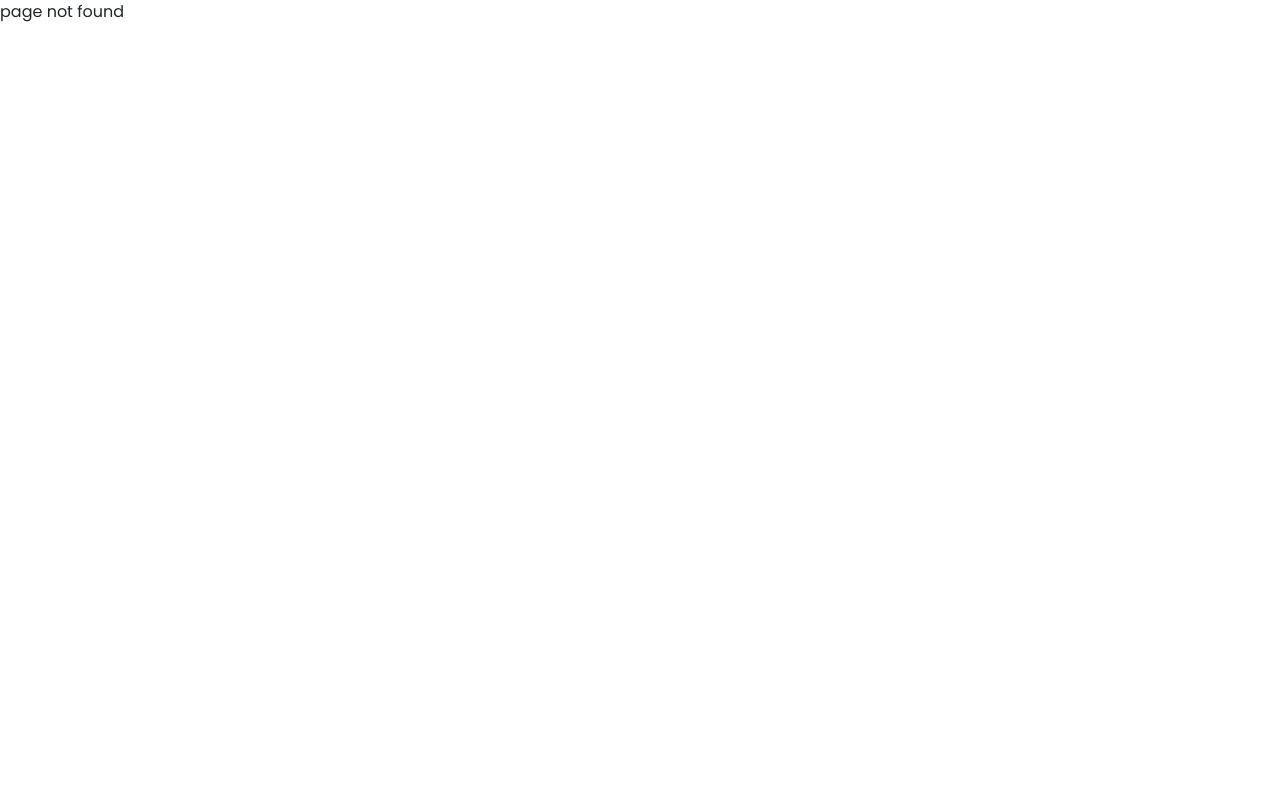
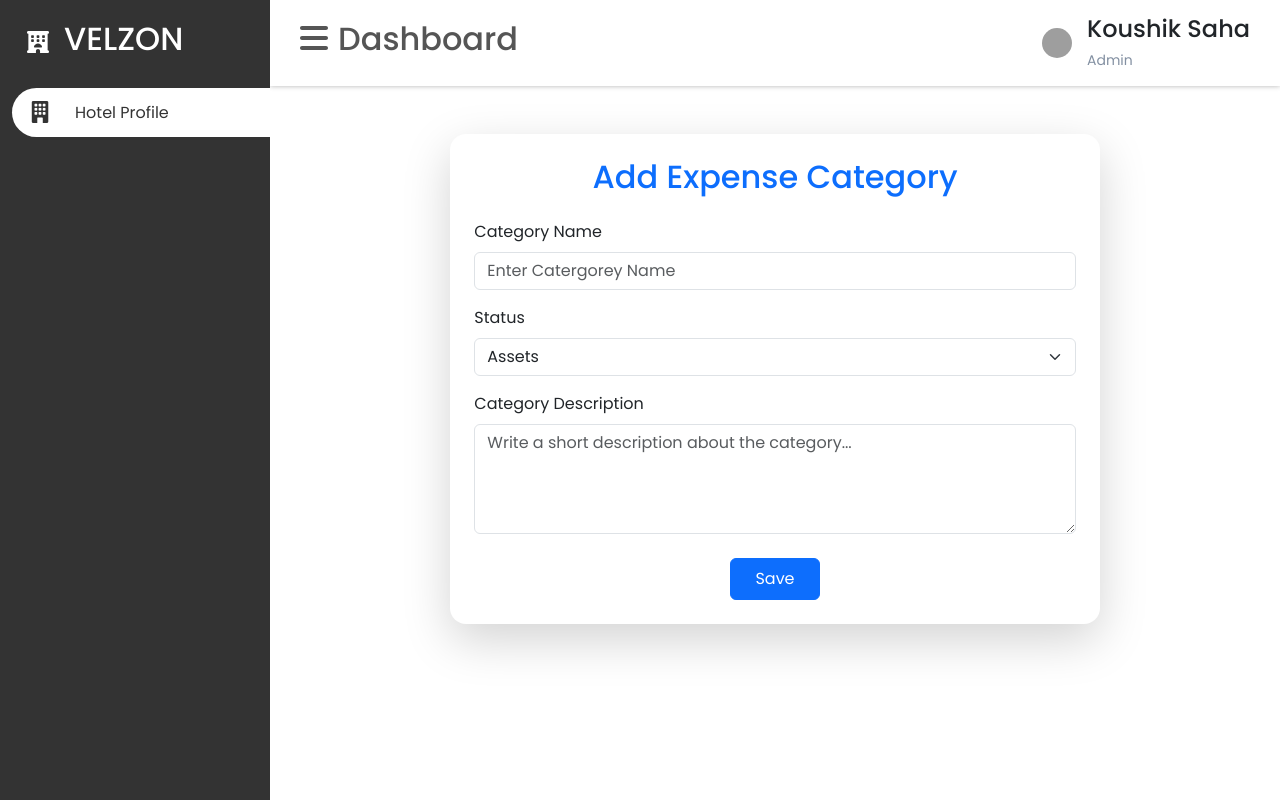
Before and after one commit to Vireta-Group/hotel-saas-frontend, a React (Vite) app: page /exepenceCategorey in a window 1280 px wide. Before the commit this address had no page. Built offline with nearby package versions, Linux system fonts and the light colour scheme; grey boxes are pictures that could not be loaded.

Commit message:
merge ExpenceCategorey file with main

```diff
--- /dev/null
+++ b/src/coreModule/accounting/expenceCategorey/ExpenceCategorey.jsx
@@ -0,0 +1,91 @@
+//mahbub....................................
+
+import React, { useState } from 'react';
+import { Container, Form, Row, Col, Button, Card } from 'react-bootstrap';
+
+const ExpenseCategory = () => {
+  const [formData, setFormData] = useState({
+    categoryName: '',
+    status: 'assets',
+    categoryDescription: '',
+  });
+
+  const handleChange = (e) => {
+    const { name, value } = e.target;
+    setFormData((prev) => ({
+      ...prev,
+      [name]: value,
+    }));
+  };
+
+  const handleSubmit = (e) => {
+    e.preventDefault();
+    console.log('Submitted Data:', formData);
+    // এখানে Firestore বা অন্য কোথাও ডেটা পাঠানো যেতে পারে
+  };
+
+  return (
+    <Container className="py-5">
+      <Row className="justify-content-center">
+        <Col xs={12} md={10} lg={8}>
+          <Card className="shadow-lg rounded-4 border-0">
+            <Card.Body className="p-4">
+              <h2 className="text-center text-primary mb-4">
+                Add Expense Category
+              </h2>
+
+              <Form onSubmit={handleSubmit}>
+                {/* Category Name */}
+                <Form.Group className="mb-3" controlId="categoryName">
+                  <Form.Label>Category Name</Form.Label>
+                  <Form.Control
+                    type="text"
+                    name="categoryName"
+                    value={formData.categoryName}
+                    onChange={handleChange}
+                    placeholder="Enter Catergorey Name"
+                    required
+                  />
+                </Form.Group>
+
+                {/* Status */}
+                <Form.Group className="mb-3" controlId="status">
+                  <Form.Label>Status</Form.Label>
+                  <Form.Select
+                    name="status"
+                    value={formData.status}
+                    onChange={handleChange}
+                  >
+                    <option value="assets">Assets</option>
+                    <option value="not assets">Not Assets</option>
+                  </Form.Select>
+                </Form.Group>
+
+                {/* Description */}
+                <Form.Group className="mb-4" controlId="categoryDescription">
+                  <Form.Label>Category Description</Form.Label>
+                  <Form.Control
+                    as="textarea"
+                    rows={4}
+                    name="categoryDescription"
+                    value={formData.categoryDescription}
+                    onChange={handleChange}
+                    placeholder="Write a short description about the category..."
+                  />
+                </Form.Group>
+
+                <div className="text-center">
+                  <Button type="submit" variant="primary" className="px-4 py-2">
+                    Save
+                  </Button>
+                </div>
+              </Form>
+            </Card.Body>
+          </Card>
+        </Col>
+      </Row>
+    </Container>
+  );
+};
+
+export default ExpenseCategory;
--- a/src/pages/hrmPayroll/employeeJobroleProfile/EmployeJobroleProfile.jsx
+++ b/src/pages/hrmPayroll/employeeJobroleProfile/EmployeJobroleProfile.jsx
@@ -30,9 +30,23 @@ const EmployeJobroleProfile = () => {
         className="p-4 shadow rounded bg-light border"
         style={{ maxWidth: '900px', margin: '0 auto' }}
       >
-        <h3 className="text-center mb-4 text-primary">Employee Job Role/Profile Form</h3>
+        <h3 className="text-center mb-4 text-primary">Employee Job Role</h3>
         <Form onSubmit={handleSubmit}>
           <Row className="g-3">
+            <Col md={6}>
+              <Form.Group controlId="employEid">
+                <Form.Label>EID</Form.Label>
+                <Form.Control
+                  type="text"
+                  name="employID"
+                  value={formData.eidHoliday}
+                  onChange={handleChange}
+                  placeholder='employ ID'
+                  required
+                />
+              </Form.Group>
+            </Col>
+            <col />
             <Col md={6}>
               <Form.Group controlId="designation">
                 <Form.Label>Designation</Form.Label>
@@ -116,18 +130,19 @@ const EmployeJobroleProfile = () => {
                 </Form.Select>
               </Form.Group>
             </Col>
-            <Col md={6}>
+            {/* <Col md={6}>
               <Form.Group controlId="eidHoliday">
-                <Form.Label>Eid Holiday (days)</Form.Label>
+                <Form.Label>EID</Form.Label>
                 <Form.Control
                   type="number"
                   name="eidHoliday"
                   value={formData.eidHoliday}
                   onChange={handleChange}
+                  placeholder='employ ID'
                   required
                 />
               </Form.Group>
-            </Col>
+            </Col> */}
             <Col md={6}>
               <Form.Group controlId="yearlyLeave">
                 <Form.Label>Yearly Leave</Form.Label>
--- a/src/routes/routes.jsx
+++ b/src/routes/routes.jsx
@@ -35,6 +35,7 @@ import SearchLeave from "../pages/leaveManagement/LeaveSearch/LeaveSearch";
 import LeaveDetail from "../pages/leaveManagement/LeaveDetail/LeaveDetail";
 import AdminLeaveControl from "../pages/leaveManagement/AdminLeaveControl/AdminLeaveControl";
 import JobRoleAttendance from "../pages/attendanceShiftManagement/JobRoleAttendance/JobRoleAttendance";
+import ExpenceCategorey from "../coreModule/accounting/expenceCategorey/ExpenceCategorey";
 
 const router = createBrowserRouter(
   createRoutesFromElements(
@@ -72,6 +73,7 @@ const router = createBrowserRouter(
           <Route path="leave-detail/:employeeId" element={<LeaveDetail />} />
           <Route path="admin-leave-control" element={<AdminLeaveControl />} />
           <Route path="job-role-attendance" element={<JobRoleAttendance />} />
+          <Route path="exepenceCategorey" element={<ExpenceCategorey/>}/>
         </Route>
       </Route>
     </Route>
```
